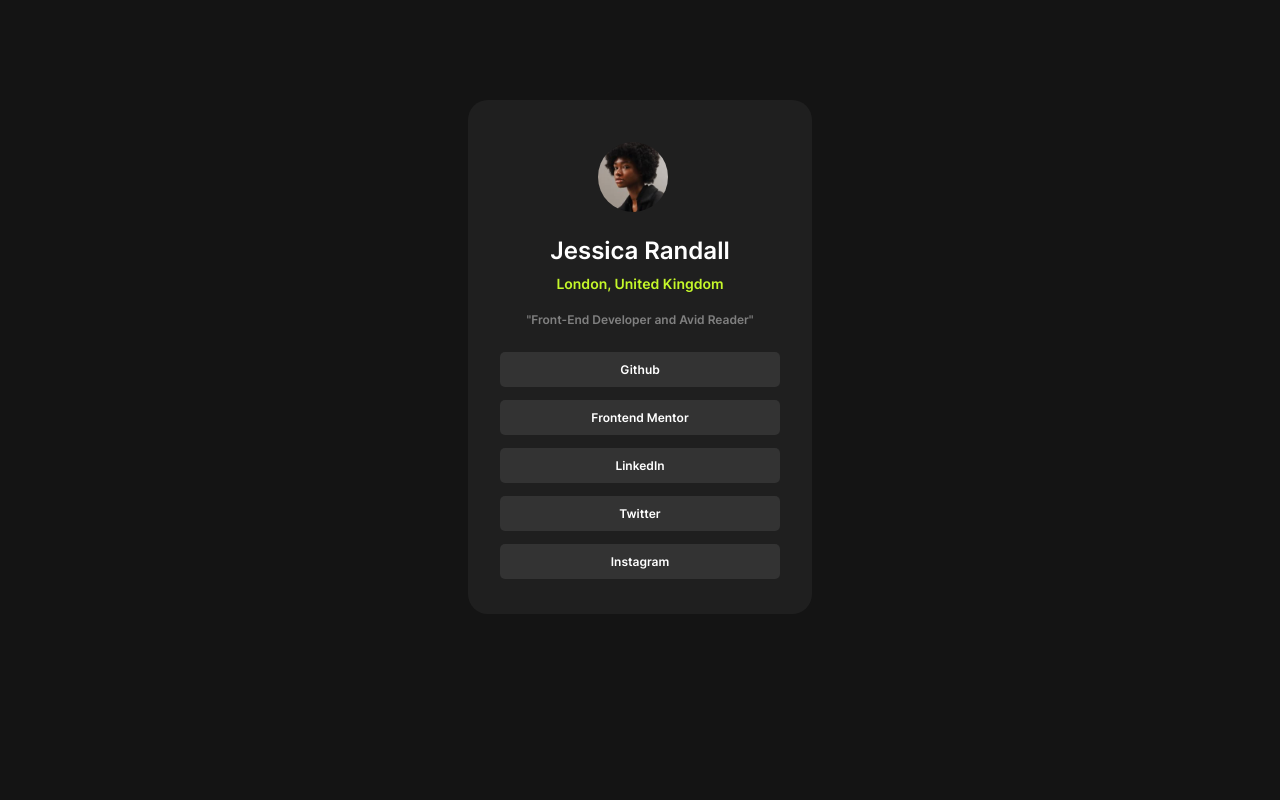
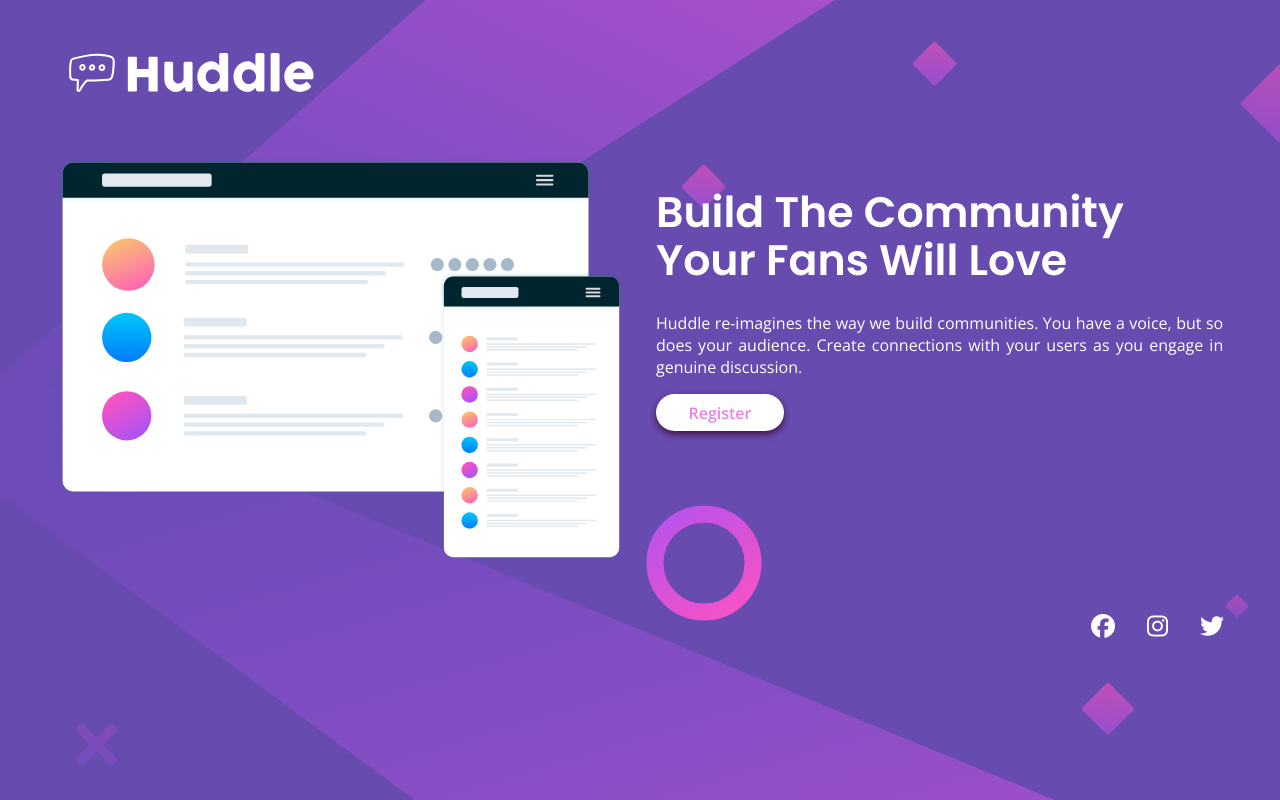
Before and after one commit to JaymiRix/Huddle, a plain HTML site: page index.html in a window 1280 px wide. Drawn offline with nearby package versions, Linux system fonts and the light colour scheme.

Commit message:
Huddle-Web-Deploy

```diff
--- a/css/styles.css
+++ b/css/styles.css
@@ -1,95 +1,81 @@
-@font-face {
-    font-family: 'Inter-Regular';
-    src: url(/fonts/static/Inter-Regular.ttf) format(truetype);
-    font-weight: normal;
-    font-style: normal;
-    font-display: optional;
+body{
+    box-sizing: border-box;
+    background-color: hsl(257, 40%, 49%);
+    background-image: url(/Svg/bg-desktop.svg);
+    color: hsl(0, 0%, 100%);
+    padding: 2rem 3rem;
 }
 
-@font-face {
-    font-family: 'Inter-Bold';
-    src: url(/fonts/static/Inter-Bold.ttf) format(truetype);
-    font-weight: bold;
-    font-style: Bold;
-    font-display: optional;
+.container{
+    display: flex;
+    flex-wrap: wrap;
+    gap: 2rem;
+    margin: 3rem 0%;
+    align-items: center;
+}
+
+.Illustration-mockups{
+    width: 567.2px;
+    height: 404.8px;
+}
+
+.main-section{
+    width: 567.2px;
+    height: 404.8px;
+}
+.main-title{
+    font-family: "Poppins", sans-serif;
+    font-size: 32pt;
+    font-weight: 600;
+    line-height: 3rem;
+}
+
+.main-body{
+    font-family: "Open Sans", serif;
+    font-size: 12pt;
+    font-weight: 400;
+    text-align: justify;
+}
+
+.register{
+    background-color: white;
+    color: hsl(300, 69%, 71%);
+    font-family: 'Open Sans';
+    font-size: 12pt;
+    font-weight: 600;
+    width: 8rem;
+    height: 2.3rem;
+    border: none;
+    border-radius: 2rem;
+    box-shadow: 0px 0.2rem 7px hsl(300, 57%, 16%);
 
 }
 
-@font-face {
-    font-family: 'Inter-SemiBold';
-    src: url(/fonts/static/Inter-SemiBold.ttf) format(truetype);
+.register:focus{
+    background-color: hsl(300, 69%, 71%);
+    color: white;
 }
 
-
-body{
-    background-color: hsl(0, 0%, 8%);
-    color: hsl(0, 0%, 100%);
-    font-family: 'Inter-Regular', sans-serif;
+i{
+    font-size: 1.5rem;
+}
+.social-links{
+    display: flex;
+    justify-content: flex-end;
+    gap: 2rem;
 }
 
-.container{
-    background-color: hsl(0, 0%, 12%);
-    padding: 2em;
-    margin: 100px auto;
-    border-radius: 20px;
-    height: 450px;
-    width: 280px;
+i.fa-brands:focus{
+    color: hsl(300, 69%, 71%);
+}
+
+@media (min-width: 100px) and (max-width: 1400px){
+    .container{
+        justify-content: center;
+    }
+
+    main-title, main-body{
+        text-align: center;
+    }
 
 }
-
-.avatar{
-    width: 70px;
-    height: 70px;
-    border-radius: 50%;
-    margin: 10px 35% 10px 35%;
-}
-.name{
-    font-family: 'Inter-SemiBold', sans-serif;
-    font-size: 24px;
-    margin: 10px auto;
-    text-align: center;
-}
-.location{
-    font-family: 'Inter-SemiBold', sans-serif;
-    font-size: 14px;
-    color:  hsl(75, 94%, 57%);
-    margin: 10px auto;
-    text-align: center;
-}
-
-.tagline{
-    font-family: 'Inter-SemiBold';
-    font-size: 12px;
-    text-align: center;
-    color: grey;
-    margin: 20px auto;
-}
-
-.button{
-    display: flex;
-    flex-wrap: wrap;
-    gap: 3px;
-    margin: 20px auto 0 auto;
-}
-
-.button-item{
-    background-color: hsl(0, 0%, 20%);
-    color: white;
-    font-family: 'Inter-SemiBold';
-    font-size: 12px;
-    width: 300px;
-    height: 35px;
-    margin: 5px auto;
-    border-radius: 5px;
-    border: none;
-}
-
-.button-item:hover{
-    background-color: hsl(75, 94%, 57%);
-    transition: 0.5s;
-}
-
-.button-item:focus{
-    background-color: grey;
-    color: hsl(0, 0%, 12%);
-}
--- a/index.html
+++ b/index.html
@@ -5,22 +5,38 @@
     <meta name="viewport" content="width=device-width, initial-scale=1.0">
     <title>Social Links | Profile</title>
     <link rel="stylesheet" href="./css/styles.css">
+    <link href="https://fonts.googleapis.com/css2?family=Poppins:ital,wght@0,100;0,200;0,300;0,400;0,500;0,600;0,700;0,800;0,900;1,100;1,200;1,300;1,400;1,500;1,600;1,700;1,800;1,900&display=swap" rel="stylesheet">
+    <link href="https://fonts.googleapis.com/css2?family=Open+Sans:ital,wght@0,300..800;1,300..800&family=Poppins:ital,wght@0,100;0,200;0,300;0,400;0,500;0,600;0,700;0,800;0,900;1,100;1,200;1,300;1,400;1,500;1,600;1,700;1,800;1,900&display=swap" rel="stylesheet">
+
+    <link rel="stylesheet" href="https://cdnjs.cloudflare.com/ajax/libs/font-awesome/6.6.0/css/all.min.css" integrity="sha512-Kc323vGBEqzTmouAECnVceyQqyqdsSiqLQISBL29aUW4U/M7pSPA/gEUZQqv1cwx4OnYxTxve5UMg5GT6L4JJg==" crossorigin="anonymous" referrerpolicy="no-referrer" />
 
 </head>
 <body>
+    <nav class="Brand-Logo">
+        <img class="logo" src="/Svg/logo.svg" alt="Brand Logo">
+    </nav>
     <div class="container">
-        <img src="/images/avatar-jessica.jpeg" alt="ProfileImage" class="avatar">
-        <p class="name">Jessica Randall</p>
-        <p class="location">London, United Kingdom</p>
-        <p class="tagline">"Front-End Developer and Avid Reader"</p>
+       <div class="Illustration-container">
+            <img class="Illustration-mockups" src="/Svg/illustration-mockups.svg" alt="3d Illustration Interface"></img>
+       </div>
 
-        <div class="button">
-            <button href="#" class="button-item">Github</button>
-            <button href="#" class="button-item">Frontend Mentor</button>
-            <button href="#" class="button-item">LinkedIn</button>
-            <button href="#" class="button-item">Twitter</button>
-            <button href="#" class="button-item">Instagram</button>
-        </div>
+       <div class="main-section">
+        <h1 class="main-title">Build The Community Your Fans Will Love</h1>
+        <p class="main-body">Huddle re-imagines the way we build communities.
+            You have a voice, but so does your audience. Create connections with your
+            users as you engage in genuine discussion.
+        </p>
+        <button class="register">Register</button>
+
+       </div>
+
+    </div>
+    <div class="social-links">
+
+        <span><i class="fa-brands fa-facebook"></i></span>
+        <span><i class="fa-brands fa-instagram"></i></span>
+        <span><i class="fa-brands fa-twitter"></i></span>
+
     </div>
 </body>
 </html>
```
Also changed, not shown: Svg/bg-desktop.svg (added), Svg/bg-mobile.svg (added), Svg/illustration-mockups.svg (added), Svg/logo.svg (added).
